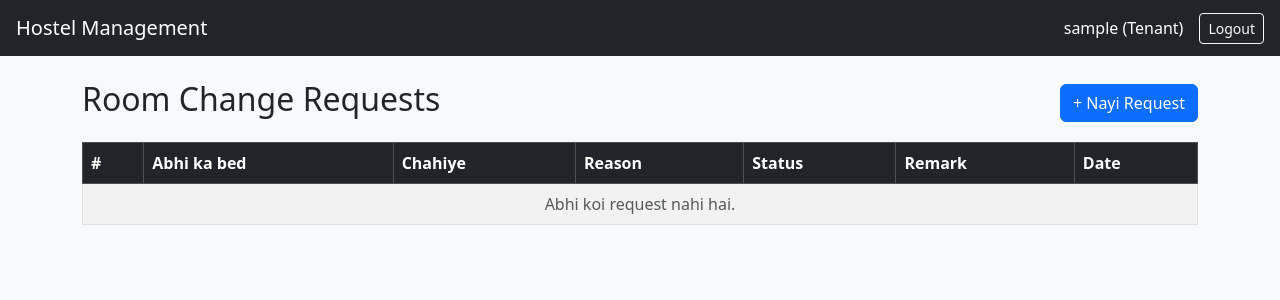
After one commit to mayankgupta6310/Hostel-Management-System, a Django app: page /tenants/changes/my/ in a window 1280 px wide. The commit adds this page. Shown: the top 300 px of the page. Run offline with Django 5.2, Linux system fonts and the light colour scheme; the visitor is signed in with stand-in values (Sample User, id 1); data that the repository does not hold is empty.

Commit message:
Add room change request with atomic bed swap

```diff
--- a/templates/dashboards/admin.html
+++ b/templates/dashboards/admin.html
@@ -13,4 +13,5 @@
 <a href="{% url 'mess_menu' %}" class="btn btn-warning mt-3">Mess Menu</a>
 <a href="{% url 'reports' %}" class="btn btn-dark mt-3">Reports</a>
 <a href="{% url 'notice_list' %}" class="btn btn-outline-primary mt-3">Notices</a>
+<a href="{% url 'change_list' %}" class="btn btn-secondary mt-3">Room Requests</a>
 {% endblock %}
--- a/templates/dashboards/tenant.html
+++ b/templates/dashboards/tenant.html
@@ -7,6 +7,7 @@
 <a href="{% url 'my_invoices' %}" class="btn btn-primary mt-3">My Rent</a>
 <a href="{% url 'my_complaints' %}" class="btn btn-danger mt-3">My Complaints</a>
 <a href="{% url 'my_passes' %}" class="btn btn-secondary mt-3">Gate Pass</a>
+<a href="{% url 'my_changes' %}" class="btn btn-secondary mt-3">Room Change</a>
 <a href="{% url 'mess_menu' %}" class="btn btn-warning mt-3">Mess</a>
 <a href="{% url 'notice_list' %}" class="btn btn-outline-primary mt-3">Notices</a>
 {% endblock %}
--- a/templates/dashboards/warden.html
+++ b/templates/dashboards/warden.html
@@ -12,4 +12,5 @@
 <a href="{% url 'mess_menu' %}" class="btn btn-warning mt-3">Mess Menu</a>
 <a href="{% url 'reports' %}" class="btn btn-dark mt-3">Reports</a>
 <a href="{% url 'notice_list' %}" class="btn btn-outline-primary mt-3">Notices</a>
+<a href="{% url 'change_list' %}" class="btn btn-secondary mt-3">Room Requests</a>
 {% endblock %}
--- /dev/null
+++ b/templates/tenants/my_changes.html
@@ -0,0 +1,32 @@
+{% extends "base.html" %}
+{% block title %}My Room Requests{% endblock %}
+
+{% block content %}
+<div class="d-flex justify-content-between align-items-center mb-3">
+  <h2>Room Change Requests</h2>
+  <a href="{% url 'change_add' %}" class="btn btn-primary">+ Nayi Request</a>
+</div>
+
+<div class="table-responsive">
+<table class="table table-bordered table-striped bg-white align-middle">
+  <thead class="table-dark">
+    <tr><th>#</th><th>Abhi ka bed</th><th>Chahiye</th><th>Reason</th><th>Status</th><th>Remark</th><th>Date</th></tr>
+  </thead>
+  <tbody>
+  {% for r in requests %}
+    <tr>
+      <td>{{ r.pk }}</td>
+      <td>Room {{ r.current_bed.room.room_no }} / {{ r.current_bed.bed_no }}</td>
+      <td>Room {{ r.requested_bed.room.room_no }} / {{ r.requested_bed.bed_no }}</td>
+      <td>{{ r.reason }}</td>
+      <td><span class="badge {{ r.badge_class }}">{{ r.get_status_display }}</span></td>
+      <td>{{ r.remark|default:"-" }}</td>
+      <td>{{ r.created_at|date:"d M Y" }}</td>
+    </tr>
+  {% empty %}
+    <tr><td colspan="7" class="text-center text-muted">Abhi koi request nahi hai.</td></tr>
+  {% endfor %}
+  </tbody>
+</table>
+</div>
+{% endblock %}
--- a/tenants/admin.py
+++ b/tenants/admin.py
@@ -1,5 +1,6 @@
 from django.contrib import admin
-from .models import Tenant, Allotment
+from .models import Tenant, Allotment, RoomChangeRequest
 
 admin.site.register(Tenant)
 admin.site.register(Allotment)
+admin.site.register(RoomChangeRequest)
--- a/tenants/urls.py
+++ b/tenants/urls.py
@@ -6,4 +6,8 @@ urlpatterns = [
     path("add/", views.TenantCreateView.as_view(), name="tenant_add"),
     path("allot/", views.AllotBedView.as_view(), name="allot_bed"),
     path("allotments/<int:pk>/checkout/", views.CheckoutView.as_view(), name="checkout"),
+    path("changes/my/", views.MyChangeRequestsView.as_view(), name="my_changes"),
+    path("changes/new/", views.ChangeRequestCreateView.as_view(), name="change_add"),
+    path("changes/", views.ChangeRequestListView.as_view(), name="change_list"),
+    path("changes/<int:pk>/decide/", views.ChangeDecisionView.as_view(), name="change_decide"),
 ]
--- a/tenants/views.py
+++ b/tenants/views.py
@@ -8,8 +8,13 @@ from django.views.generic import ListView, FormView
 
 from accounts.mixins import RoleRequiredMixin
 from rooms.models import Bed
-from .forms import TenantRegisterForm, AllotmentForm
-from .models import Tenant, Allotment
+from accounts.emails import notify_user
+from .forms import TenantRegisterForm, AllotmentForm, RoomChangeForm
+from .models import Tenant, Allotment, RoomChangeRequest
+
+from django.views.generic import ListView, FormView, CreateView
+
+
 
 
 class StaffMixin(RoleRequiredMixin):
@@ -86,3 +91,117 @@ class CheckoutView(StaffMixin, View):
 
         messages.success(request, f"{allotment.tenant} ka checkout ho gaya, bed free hai.")
         return redirect("tenant_list")
+
+# ---------- Tenant ----------
+class MyChangeRequestsView(RoleRequiredMixin, ListView):
+    allowed_roles = ["TENANT"]
+    template_name = "tenants/my_changes.html"
+    context_object_name = "requests"
+
+    def get_queryset(self):
+        return RoomChangeRequest.objects.filter(
+            tenant__user=self.request.user
+        ).select_related("current_bed__room", "requested_bed__room")
+
+
+class ChangeRequestCreateView(RoleRequiredMixin, CreateView):
+    allowed_roles = ["TENANT"]
+    form_class = RoomChangeForm
+    template_name = "tenants/change_form.html"
+    success_url = reverse_lazy("my_changes")
+
+    def get_form_kwargs(self):
+        kwargs = super().get_form_kwargs()
+        kwargs["tenant"] = getattr(self.request.user, "tenant_profile", None)
+        return kwargs
+
+    def form_valid(self, form):
+        tenant = getattr(self.request.user, "tenant_profile", None)
+        allotment = tenant.current_allotment if tenant else None
+        if allotment is None:
+            messages.error(self.request, "Aapko abhi bed allot nahi hua hai.")
+            return redirect("dashboard")
+        if form.cleaned_data["requested_bed"].pk == allotment.bed_id:
+            form.add_error("requested_bed", "Yeh aapka abhi ka hi bed hai.")
+            return self.form_invalid(form)
+
+        form.instance.tenant = tenant
+        form.instance.current_bed = allotment.bed
+        messages.success(self.request, "Room change request bhej di gayi.")
+        return super().form_valid(form)
+
+
+# ---------- Admin / Warden ----------
+class ChangeRequestListView(StaffMixin, ListView):
+    template_name = "tenants/change_list.html"
+    context_object_name = "requests"
+
+    def get_queryset(self):
+        return RoomChangeRequest.objects.select_related(
+            "tenant__user", "current_bed__room__hostel",
+            "requested_bed__room__hostel", "decided_by",
+        )
+
+
+class ChangeDecisionView(StaffMixin, View):
+    def post(self, request, pk):
+        action = request.POST.get("action")
+        remark = request.POST.get("remark", "")[:250]
+        if action not in ("approve", "reject"):
+            messages.error(request, "Galat action.")
+            return redirect("change_list")
+
+        with transaction.atomic():
+            req = get_object_or_404(RoomChangeRequest.objects.select_for_update(), pk=pk)
+            if req.status != RoomChangeRequest.Status.PENDING:
+                messages.warning(request, "Is request par pehle hi decision ho chuka hai.")
+                return redirect("change_list")
+
+            if action == "reject":
+                req.status = RoomChangeRequest.Status.REJECTED
+                req.remark = remark
+            else:
+                new_bed = Bed.objects.select_for_update().get(pk=req.requested_bed_id)
+                allot = Allotment.objects.select_for_update().filter(
+                    tenant=req.tenant, is_active=True
+                ).first()
+
+                if allot is None:
+                    req.status = RoomChangeRequest.Status.REJECTED
+                    req.remark = "Tenant ka active allotment nahi hai."
+                elif new_bed.is_occupied:
+                    req.status = RoomChangeRequest.Status.REJECTED
+                    req.remark = "Yeh bed ab khali nahi hai."
+                else:
+                    old_bed = Bed.objects.select_for_update().get(pk=allot.bed_id)
+                    today = timezone.localdate()
+
+                    allot.is_active = False
+                    allot.end_date = today
+                    allot.save()
+                    old_bed.is_occupied = False
+                    old_bed.save(update_fields=["is_occupied"])
+
+                    Allotment.objects.create(tenant=req.tenant, bed=new_bed, start_date=today)
+                    new_bed.is_occupied = True
+                    new_bed.save(update_fields=["is_occupied"])
+
+                    req.status = RoomChangeRequest.Status.APPROVED
+                    req.remark = remark
+
+            req.decided_by = request.user
+            req.decided_at = timezone.now()
+            req.save()
+
+        notify_user(
+            req.tenant.user,
+            f"Room change request {req.get_status_display()}",
+            f"Aapki room change request {req.get_status_display()} hui.\n"
+            f"Naya bed: {req.requested_bed}\n"
+            f"Remark: {req.remark or '-'}\n\nHostel Management",
+        )
+        if req.status == RoomChangeRequest.Status.APPROVED:
+            messages.success(request, f"{req.tenant} ko {req.requested_bed} mein shift kar diya.")
+        else:
+            messages.warning(request, f"Request Rejected. {req.remark}")
+        return redirect("change_list")
```
Also changed, not shown: templates/tenants/change_form.html (added, +27 -0 lines), templates/tenants/change_list.html (added, +44 -0 lines), tenants/forms.py (+26 -0 lines), tenants/models.py (+32 -0 lines), tenants/migrations/0002_roomchangerequest.py (added).
